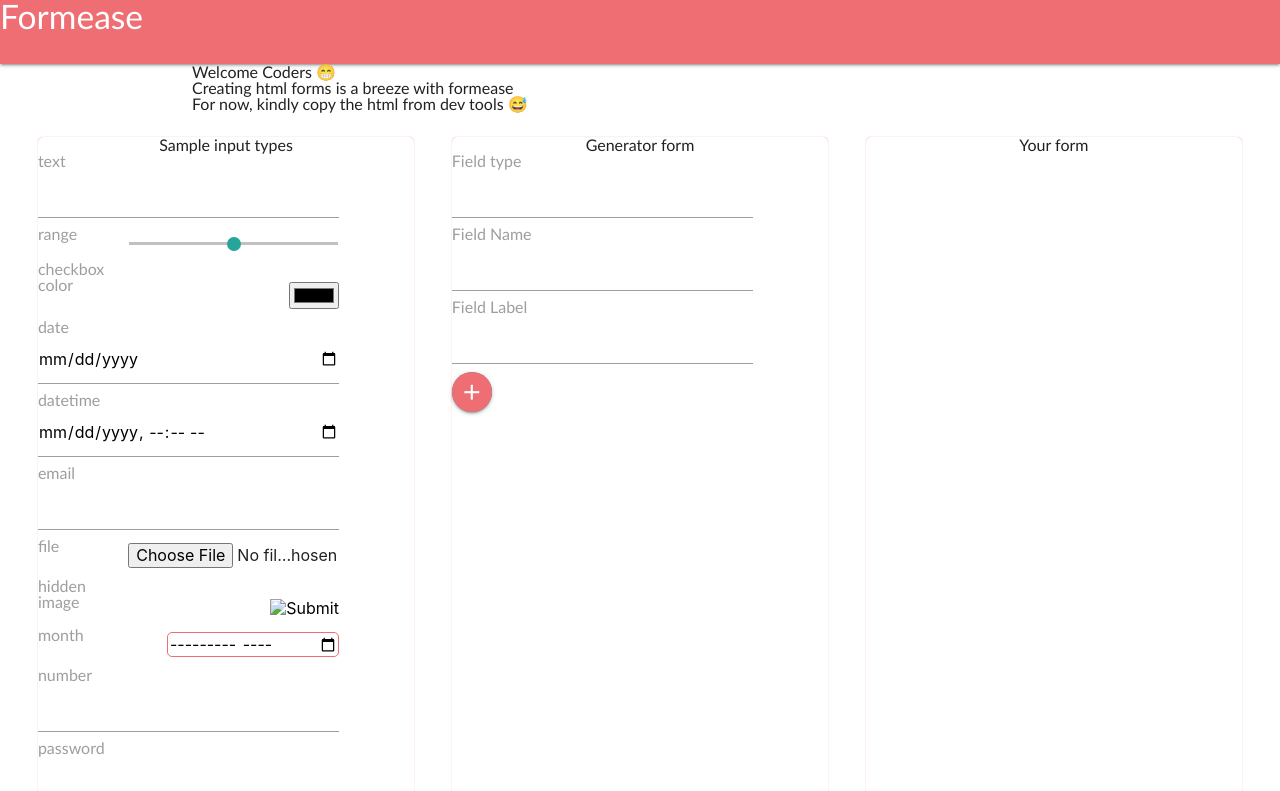
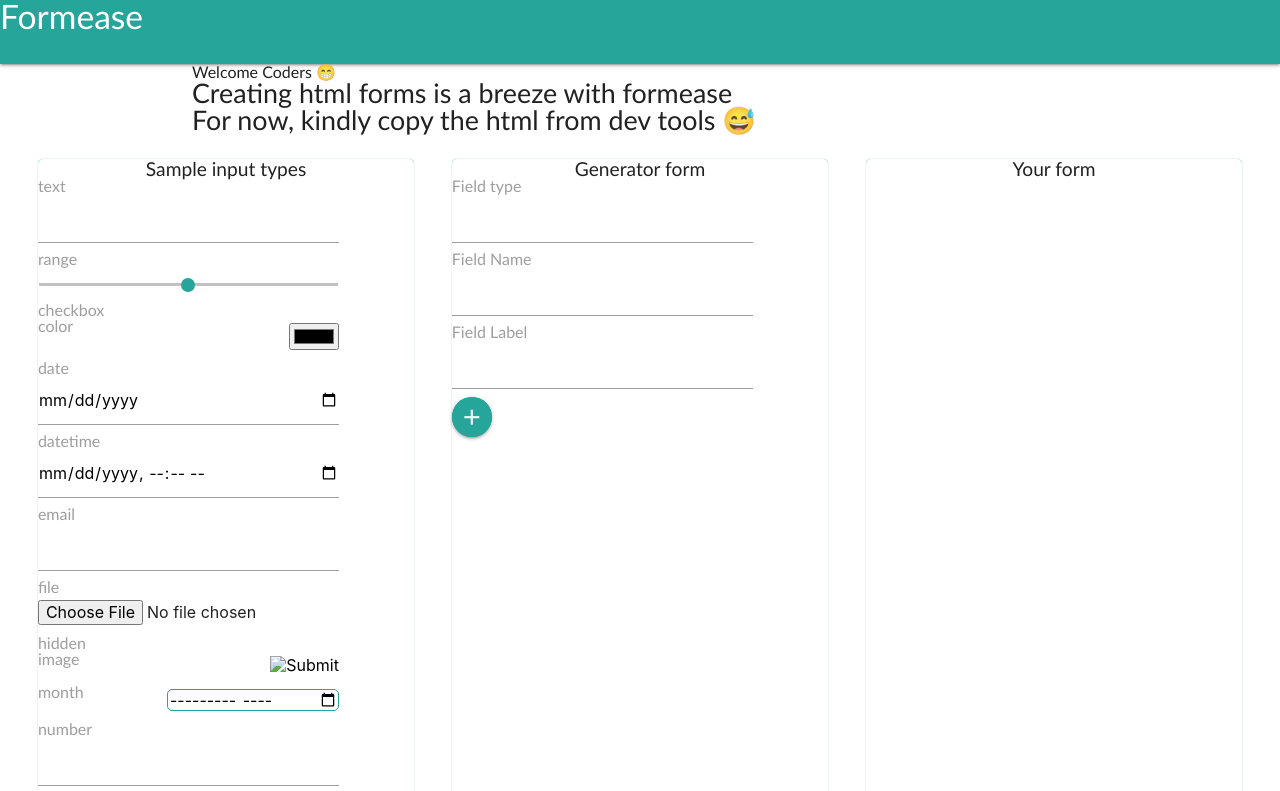
Before and after one commit to jaduri/formease, a website with bundled scripts: page index.html in a window 1280 px wide. Shown: the top 791 px of the page. Built offline with nearby package versions, Linux system fonts and the light colour scheme.

Commit message:
add color

```diff
--- a/index.html
+++ b/index.html
@@ -18,27 +18,31 @@
       <nav id="navbar" class="nav-wrapper">
         <a href="#" class="brand-logo">Formease</a>
       </nav>
-      <div class="container">
+      <div id="welcome" class="container">
         <h2>Welcome Coders &#128513;</h2>
-        <p>Creating html forms is a breeze with formease</p>
-        <p>For now, kindly copy the html from dev tools &#128517;</p>
+        <p class="flow-text">Creating html forms is a breeze with formease</p>
+        <p class="flow-text">For now, kindly copy the html from dev tools &#128517;</p>
       </div>
     </header>
     <main id="main">
-      <div class="container refs">
+      <div id="reference-form" class="container refs">
         <h3 class="form-title">Sample input types</h3>
         <form >
-          <p>
-            <label for="name">text</label>
-            <input type="text" name="name">
-          </p>
-          <p>
-            <label for="pricerange">range</label>
-            <input type="range" name="pricerange">
-          </p>
-          <p>
-            <label for="terms"><input type="checkbox" name="terms">checkbox</label>
-          </p>
+            <label for="name">
+              <span>text</span>
+              <input type="text" name="name"/>
+            </label>
+
+            <label for="pricerange">
+              <span>range</span>
+              <input type="range" name="pricerange"/>
+            </label>
+
+            <label for="terms">
+              <span>checkbox</span>
+              <input type="checkbox" name="terms"/>
+            </label>
+
           <p>
             <label for="color">color</label>
             <input type="color" name="color">
--- a/styles/main.css
+++ b/styles/main.css
@@ -1,10 +1,11 @@
 :root {
   font-family: "Trebuchet MS", sans-serif;
-  --primary-color: #EE6E73;
+  --primary-color: #26A69A;
 }
 
 #navbar {
   padding-bottom: 5px;
+  background-color: var(--primary-color);
 }
 
 #main{
@@ -30,6 +31,7 @@
 
 .form-title {
   text-align: center;
+  font-size: larger;
 }
 
 form{
@@ -43,6 +45,7 @@ form{
 }
 
 #footer {
+  background-color: var(--primary-color);
   padding: 1%;
 }
 
@@ -55,11 +58,8 @@ input[type="url"], textarea
 {
   border-radius: 5px;
   border: 1px solid var(--primary-color);
-  height: 25px;
-  max-width: 100%;
 }
 input {
-  max-width: 70%;
   margin: 5px 0 10px;
 }
 input[type="submit"], input[type="reset"]{
@@ -71,12 +71,7 @@ textarea{
   min-width: 100%;
   min-height: 100px;
 }
-form > button[type="submit"] {
-  border-radius: 5px;
-  height: 25px;
-  width: 120px;
-  margin: 20px 0;
-}
+
 .refs > form > p {
   display: flex;
   flex-wrap: wrap;
```
